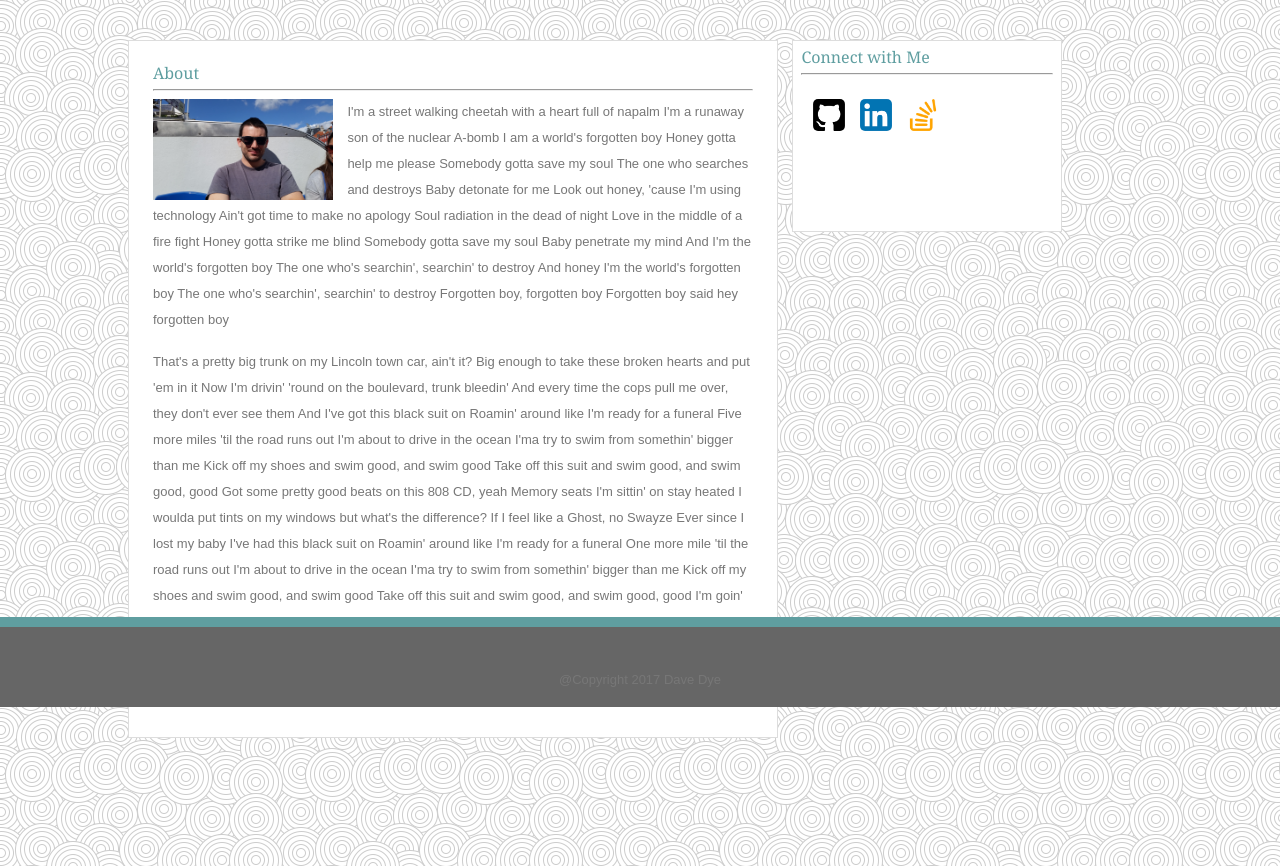
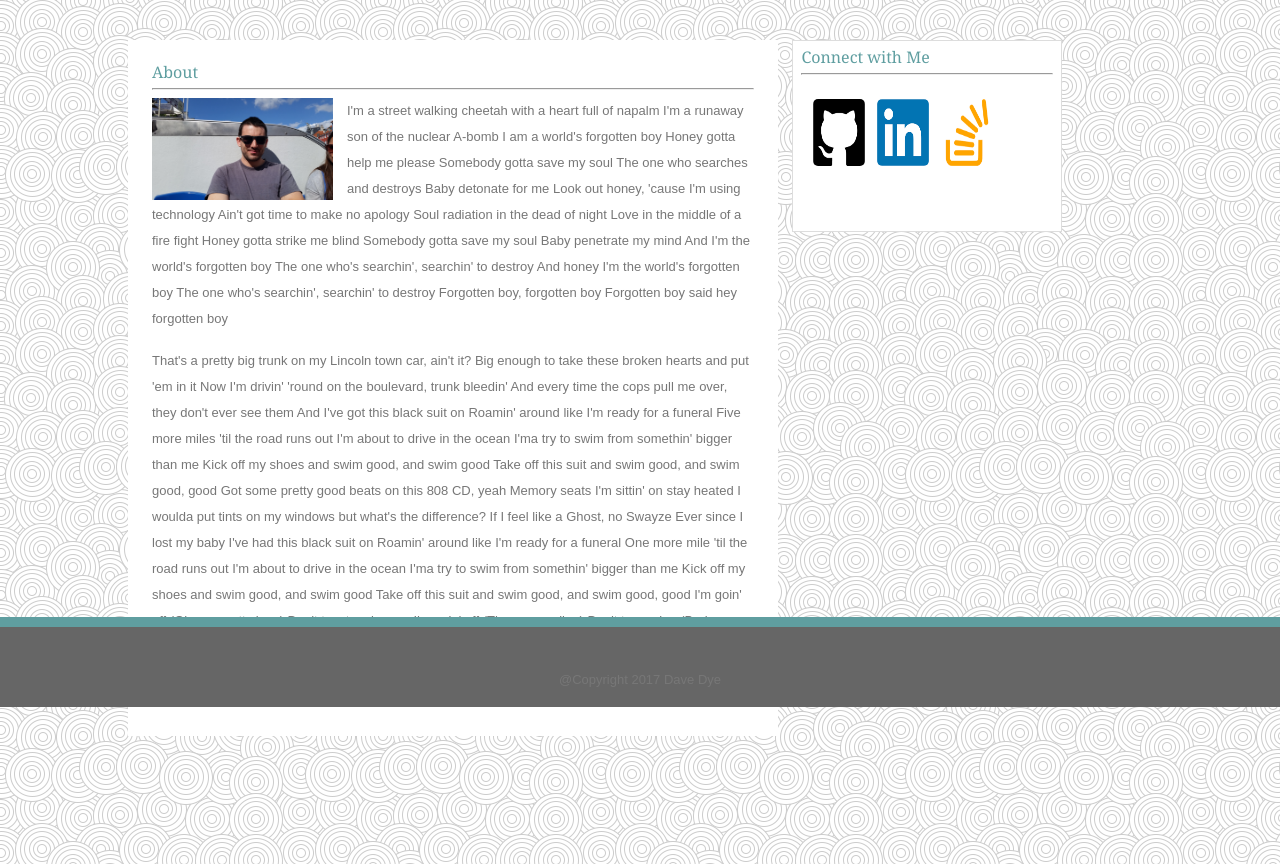
Before and after one commit to davedyecfa/Basic-Portfolio, a PHP site: page / in a window 1280 px wide. Shown: the part 93-959 px from the top of the page. Run offline with PHP 8.4, Linux system fonts and the light colour scheme.

Commit message:
slight tweaks that didnt improve layout

```diff
--- a/assets/css/style.css
+++ b/assets/css/style.css
@@ -3,6 +3,10 @@
 *{
 	box-sizing: border-box;
 }
+
+
+
+
 
 header {
 
@@ -87,7 +91,7 @@
 }
 
 .links ul li:hover a{
-	background: rgba(0, 0, 0, 0.5);
+	background: cadetblue;
 	color:#fff;
 	padding: 0.1rem;
 	border-radius: 4px;
@@ -122,7 +126,6 @@
 .about{
 	width:650px;
 	margin-right: 0.9rem;
-	border:1px solid #dddddd;
 	padding:1.5rem;
 	background: #fff;
 
@@ -157,24 +160,26 @@
 	margin-left: 1.3rem;
 }
 .social a img{
-	width: 2rem;
-	height:2rem;
+	/*display: flex;*/
+	float: left;
+	width: 3.3rem;
+	height: 4.2rem;
 	margin-left: 0.7rem;
 	border-radius: 5px;
 
 }
 
 .social a:hover img{
-	width:2.2rem;
-	height: 2.2rem;
+	width:3.1rem;*/
+	height: 3.9rem;*/
 }
 
-#data{
-	margin:0.9rem;
-	margin-top: 0.7rem;
-	padding: 0.5rem;
-	color: orange;
-	transition:all 2s;
+/*#data{*/
+	/*margin:0.9rem;*/
+	/*margin-top: 0.7rem;*/
+	/*padding: 0.5rem;*/
+	/*color: orange;*/
+	/*transition:all 2s;*/
 
 }
 
--- a/contact.html
+++ b/contact.html
@@ -72,7 +72,7 @@
 
 </div>
 </div>
-<script src="data.js"></script>
+
 
 <footer class="footer">
 	<p>@Copyright 2017 Dave Dye</p>
--- a/index.html
+++ b/index.html
@@ -129,12 +129,12 @@
 </section>
 </div>
 </div>
+</div>
 
 <footer class="footer">
 	<p>@Copyright 2017 Dave Dye</p>
 </footer>
 
 
-<script src="data.js"></script>
 </body>
 </html>
```
